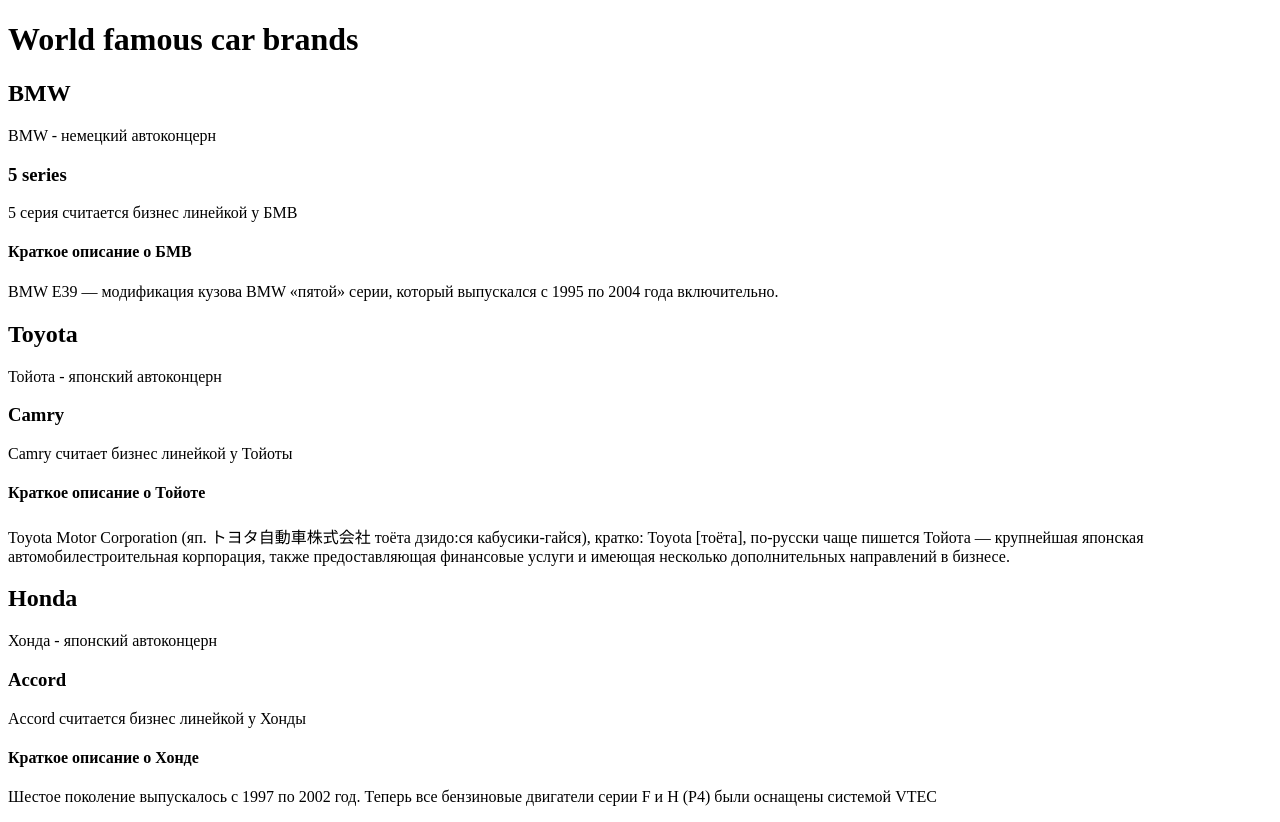
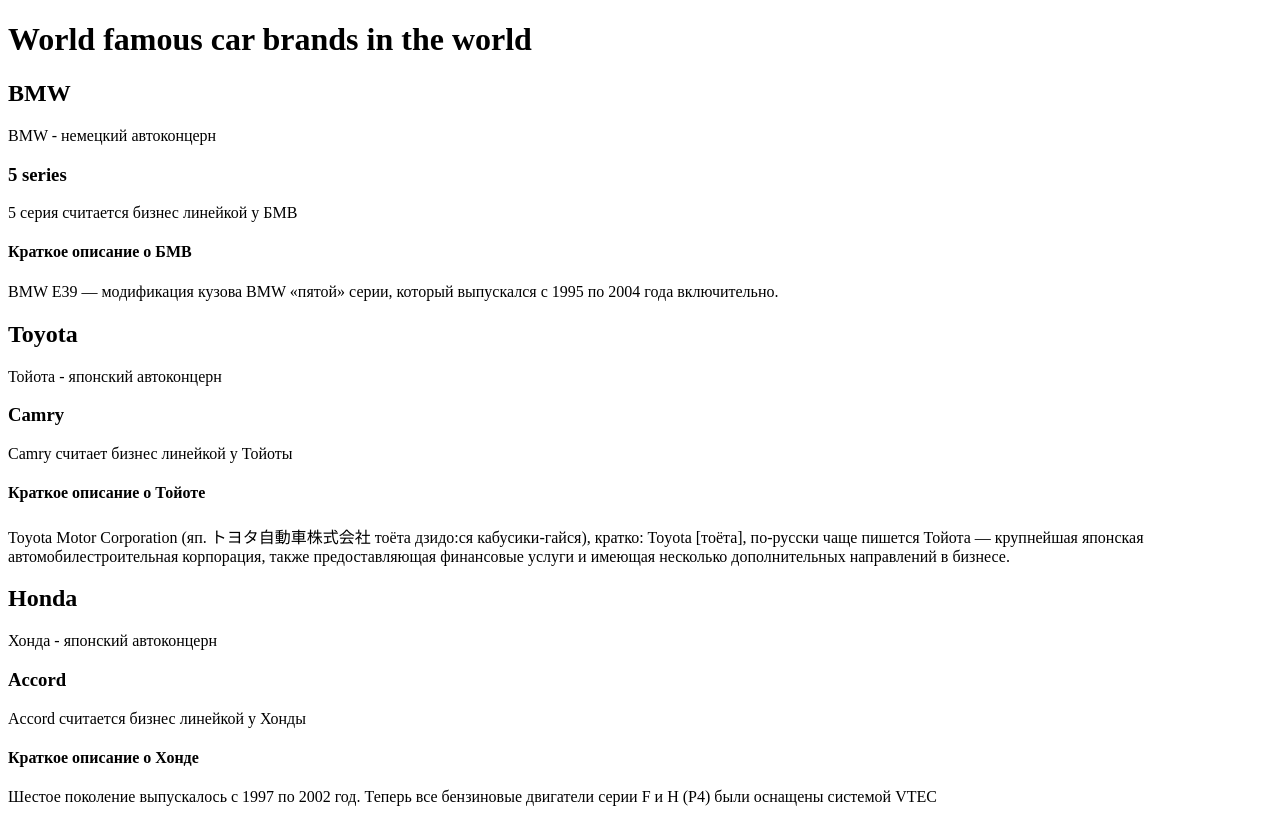
Before and after one commit to Aleksawa/Hillel-FrontEnd, a plain HTML site: page index.html in a window 1280 px wide. Drawn offline with Linux system fonts and the light colour scheme.

Commit message:
commit 2, test mode

```diff
--- a/index.html
+++ b/index.html
@@ -4,11 +4,11 @@
   <meta charset="UTF-8">
   <meta http-equiv="X-UA-Compatible" content="IE=edge">
   <meta name="viewport" content="width=device-width, initial-scale=1.0">
-  <title>About cars commit 2</title>
+  <title>About cars commit</title>
 </head>
 <body>
   <div>
-    <h1>World famous car brands</h1>
+    <h1>World famous car brands in the world</h1>
     <div>
         <h2>BMW</h2>
         <p>BMW - немецкий автоконцерн</p>
```
